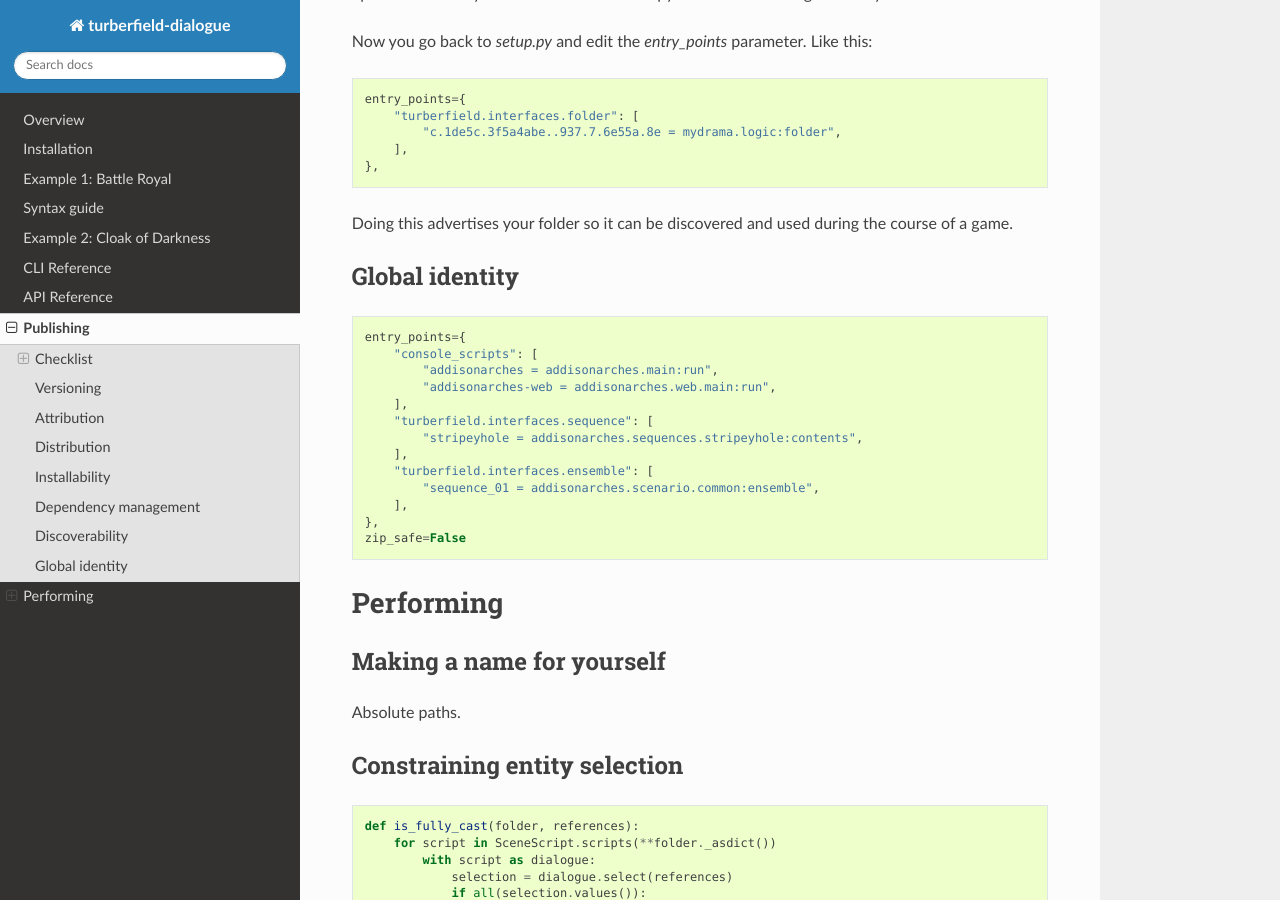
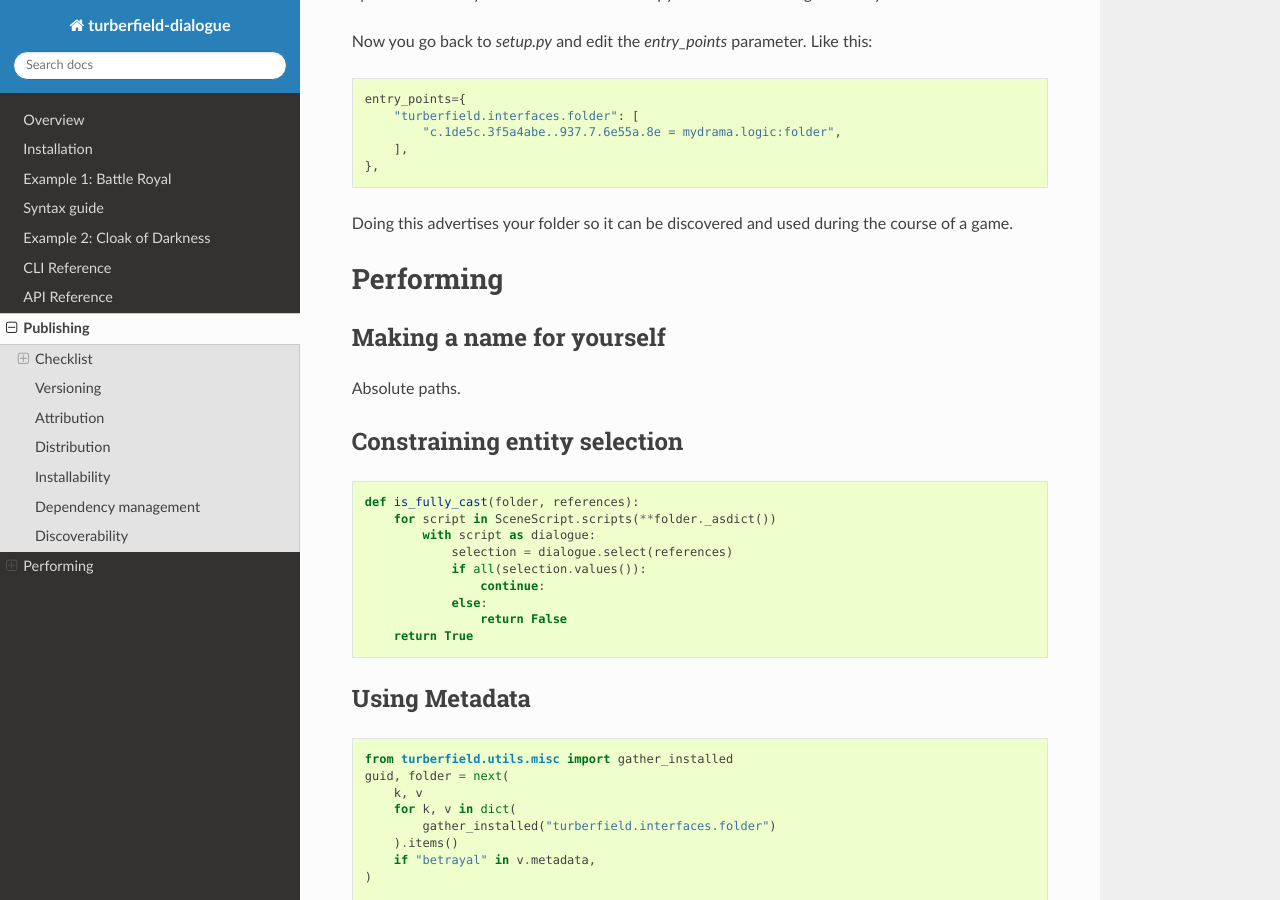
Before and after one commit to tundish/turberfield-dialogue, a Sphinx documentation site: the page built from turberfield/dialogue/doc/packaging.rst, in a window 1280 px wide and 900 px high, scrolled down 5276 px. Built offline with Sphinx 7.4.7 and the Read the Docs theme 2.0.0, drawn with Linux system fonts in a browser that asks for light colours; some of the changed text lies outside the part shown.

Commit message:
Incremental.

```diff
--- a/turberfield/dialogue/doc/packaging.rst
+++ b/turberfield/dialogue/doc/packaging.rst
@@ -265,25 +266,6 @@ Like this:
 Doing this advertises your folder so it can be discovered and used during
 the course of a game.
 
-Global identity
-===============
-
-::
-
-    entry_points={
-        "console_scripts": [
-            "addisonarches = addisonarches.main:run",
-            "addisonarches-web = addisonarches.web.main:run",
-        ],
-        "turberfield.interfaces.sequence": [
-            "stripeyhole = addisonarches.sequences.stripeyhole:contents",
-        ],
-        "turberfield.interfaces.ensemble": [
-            "sequence_01 = addisonarches.scenario.common:ensemble",
-        ],
-    },
-    zip_safe=False
-
 Performing
 ::::::::::
 
```
Also changed, not shown: other parts of turberfield/dialogue/doc/packaging.rst (+2 -1 lines).
